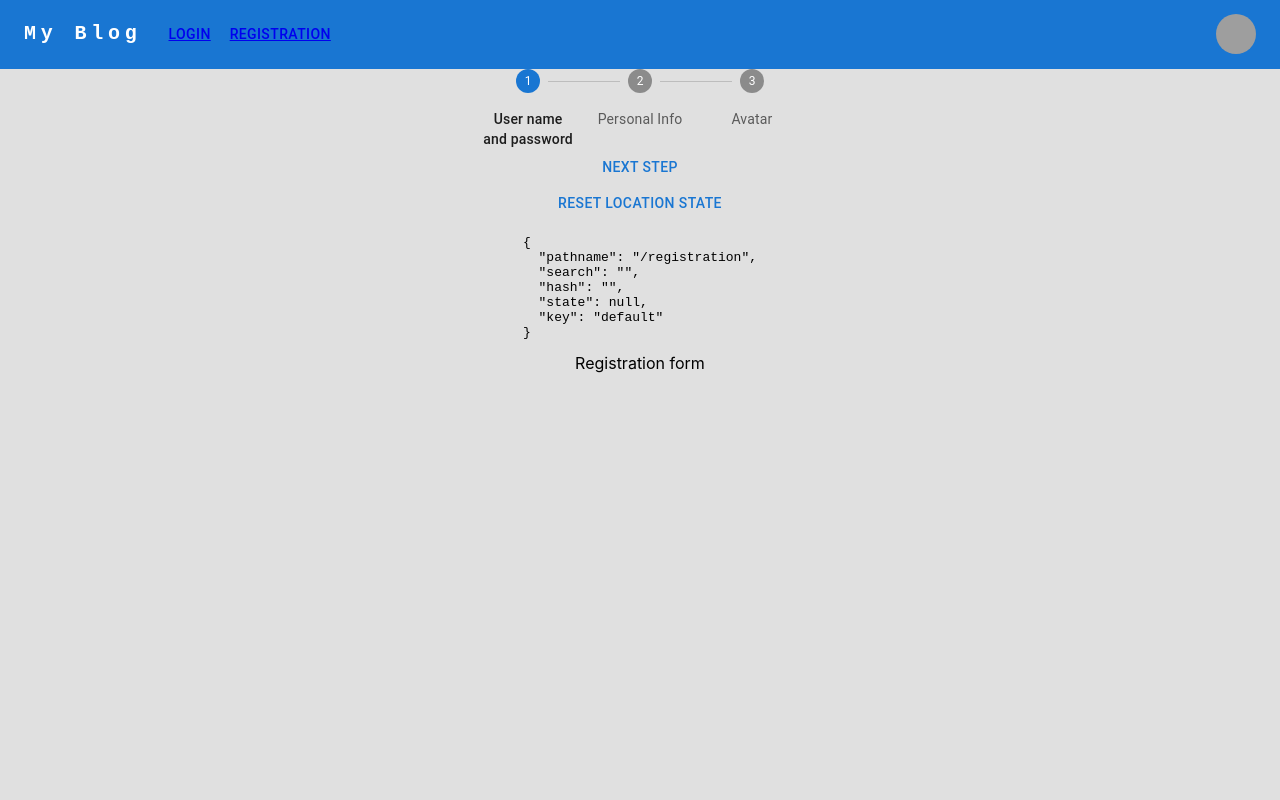
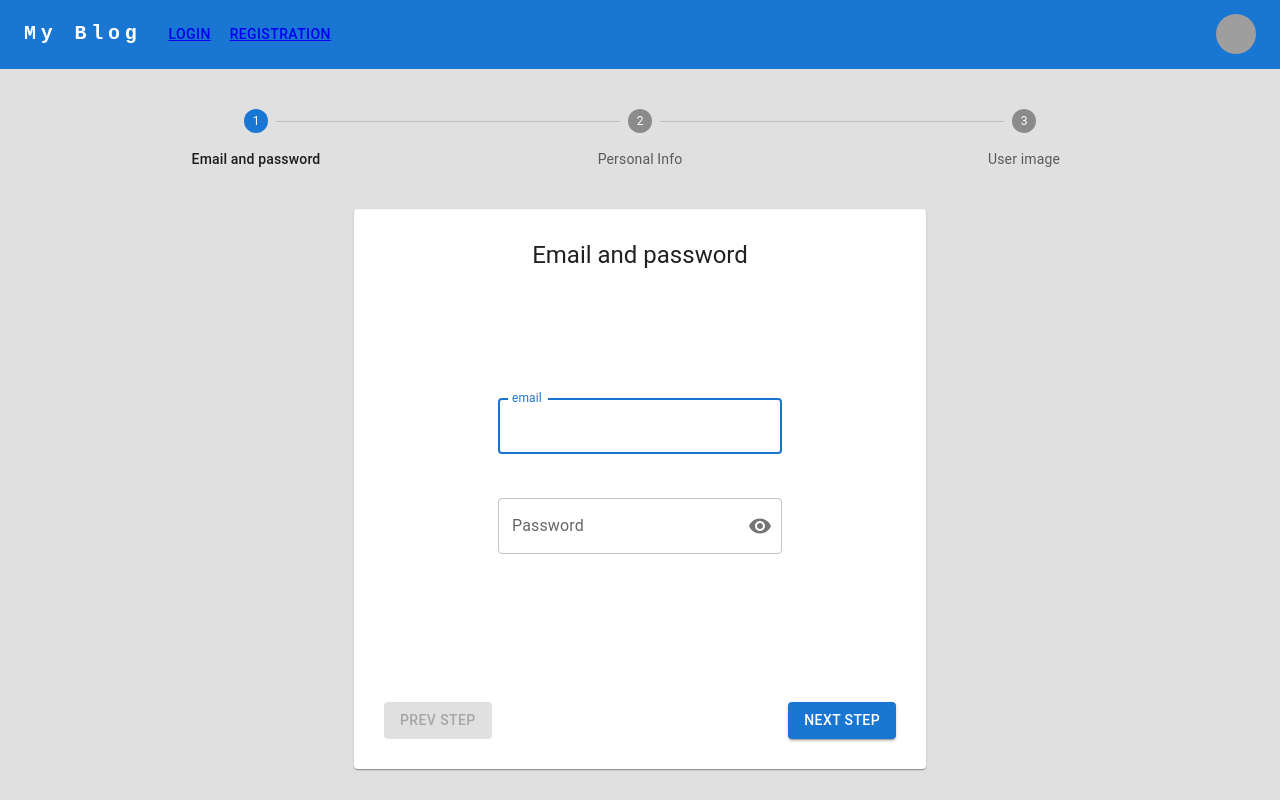
Before and after one commit to FedorowPavel/Blog, a React (Create React App) app in the folder client/: page /registration in a window 1280 px wide. Built offline with nearby package versions, Linux system fonts and the light colour scheme; grey boxes are pictures that could not be loaded.

Commit message:
changing steps logic implemented

```diff
--- a/client/src/common/components/ui/Title.tsx
+++ b/client/src/common/components/ui/Title.tsx
@@ -4,7 +4,7 @@ import {Variant} from "@mui/material/styles/createTypography";
 
 interface TitleProps {
   title: string,
-  variant: Variant,
+  variant?: Variant,
   color?: string,
   gutterBottom?: boolean,
 }
@@ -12,7 +12,7 @@ interface TitleProps {
 const Title: FC<TitleProps> = (
   {
     title,
-    variant,
+    variant = 'h4',
     color= 'text.primary',
     gutterBottom= false
   }
--- /dev/null
+++ b/client/src/features/auth/registration/CredentialsStep.tsx
@@ -0,0 +1,88 @@
+import React, {FC, useCallback, useContext, useEffect} from 'react';
+import {Controller, SubmitHandler, useForm} from "react-hook-form";
+import {LoginFormData, LoginFormFieldsEnum} from "../login/types";
+import {Button, FormGroup, TextField} from "@mui/material";
+import FormFieldWrapper from "../../../common/components/wrappers/FormFieldWrapper";
+import PasswordVisibilityIcon from "../login/PasswordVisibilityIcon";
+import {RegistrationContext, RegistrationType} from "./RegistrationContext";
+
+const CredentialsStep: FC = () => {
+
+  const {control, handleSubmit, formState: {isValid, errors}, getValues, setValue, watch} = useForm<LoginFormData>({
+      defaultValues: {
+        email: '',
+        password: '',
+        showPassword: false
+      },
+      mode: 'all'
+    }
+  );
+  const onSubmit: SubmitHandler<LoginFormData> = data => {
+    console.log(data)
+  };
+
+  const toggleShowPassword = useCallback(() => {
+    setValue('showPassword', !getValues().showPassword)
+  }, [])
+
+
+  return (
+    <form onSubmit={handleSubmit(onSubmit)}>
+      <FormGroup sx={{ display: "flex",  flexDirection: "column"}}>
+
+        <Controller
+          name="email"
+          control={control}
+          rules={{
+            required:{value: true, message: 'This field is required'},
+            pattern: {value: /^\w+@[a-zA-Z_]+?\.[a-zA-Z]{2,3}$/, message: 'It is not email'}
+          }}
+          render={({field}) => (
+            <FormFieldWrapper>
+              <TextField
+                {...field}
+                fullWidth
+                error={!!errors[LoginFormFieldsEnum.EMAIL]}
+                helperText={errors[LoginFormFieldsEnum.EMAIL]?.message}
+                autoFocus
+                id='email'
+                type='email'
+                label='email'
+                autoComplete='new-password'
+              />
+            </FormFieldWrapper>
+          )}
+        />
+
+        <Controller
+          name="password"
+          control={control}
+          rules={{
+            required: {value: true, message: 'This field is required'},
+            minLength: {value: 6, message: 'Min number is 6'},
+            maxLength: {value: 12, message: 'Max number is 12'}
+          }}
+          render={({field}) => (
+            <FormFieldWrapper>
+              <TextField
+                {...field}
+                id='password'
+                type={getValues().showPassword ? 'text' : 'password'}
+                label="Password"
+                autoComplete='off'
+                error={!!errors[LoginFormFieldsEnum.PASSWORD]}
+                helperText={errors[LoginFormFieldsEnum.PASSWORD]?.message}
+                InputProps={{
+                  endAdornment: <PasswordVisibilityIcon watch={watch} toggleShowPassword={toggleShowPassword}/>
+                }}
+              />
+            </FormFieldWrapper>
+          )}
+        />
+      </FormGroup>
+    </form>
+  );
+
+};
+
+export default CredentialsStep;
--- /dev/null
+++ b/client/src/features/auth/registration/ImageStep.tsx
@@ -0,0 +1,30 @@
+import React, {FC, useCallback} from 'react';
+import {Controller, SubmitHandler, useForm} from "react-hook-form";
+import {LoginFormData, LoginFormFieldsEnum} from "../login/types";
+import {Button, FormGroup, Input, TextField} from "@mui/material";
+import FormFieldWrapper from "../../../common/components/wrappers/FormFieldWrapper";
+import PasswordVisibilityIcon from "../login/PasswordVisibilityIcon";
+
+const ImageStep: FC = () => {
+  const {control, handleSubmit, formState: {isValid, errors}, getValues, setValue, watch} = useForm<any>({
+      defaultValues: {
+      },
+      mode: 'all'
+    }
+  );
+  const onSubmit: SubmitHandler<LoginFormData> = data => {
+    console.log(data)
+  };
+
+  const toggleShowPassword = useCallback(() => {
+    setValue('showPassword', !getValues().showPassword)
+  }, [])
+
+  return (
+    <form onSubmit={handleSubmit(onSubmit)}></form>
+  );
+
+
+};
+
+export default ImageStep;
--- /dev/null
+++ b/client/src/features/auth/registration/PersonalInfoStep.tsx
@@ -0,0 +1,72 @@
+import React, {FC, useCallback} from 'react';
+import {Controller, SubmitHandler, useForm} from "react-hook-form";
+import {LoginFormData, LoginFormFieldsEnum, PersonalInfoFormData} from "../login/types";
+import {Button, FormGroup, MenuItem, Select, TextField} from "@mui/material";
+import FormFieldWrapper from "../../../common/components/wrappers/FormFieldWrapper";
+import PasswordVisibilityIcon from "../login/PasswordVisibilityIcon";
+
+const PersonalInfoStep: FC = () => {
+  const {control, handleSubmit, formState: {isValid, errors}, getValues, setValue, watch} = useForm<PersonalInfoFormData>({
+      defaultValues: {
+        phone: '',
+        gender: '',
+        nationality: ''
+      },
+      mode: 'all'
+    }
+  );
+  const onSubmit: SubmitHandler<PersonalInfoFormData> = data => {
+    console.log(data)
+  };
+
+  const toggleShowPassword = useCallback(() => {
+  }, [])
+
+  return (
+    <form onSubmit={handleSubmit(onSubmit)}>
+      <FormGroup sx={{ display: "flex",  flexDirection: "column"}}>
+
+        <Controller
+          name="phone"
+          control={control}
+          render={({field}) => (
+            <FormFieldWrapper>
+              <TextField
+                {...field}
+                fullWidth
+                autoFocus
+                id='phone'
+                type='tel'
+                label='Phone'
+                autoComplete='off'
+              />
+            </FormFieldWrapper>
+          )}
+        />
+
+        <Controller
+          name="nationality"
+          control={control}
+          render={({field}) => (
+            <FormFieldWrapper>
+              <TextField
+                {...field}
+                fullWidth
+                autoFocus
+                id='nationality'
+                type='text'
+                label='Nationality'
+                autoComplete='off'
+              />
+            </FormFieldWrapper>
+          )}
+        />
+
+      </FormGroup>
+    </form>
+  );
+
+
+};
+
+export default PersonalInfoStep;
--- a/client/src/features/auth/registration/Registration.tsx
+++ b/client/src/features/auth/registration/Registration.tsx
@@ -1,22 +1,9 @@
-import React, {useEffect} from 'react';
+import React, {createContext, useContext, useEffect, useState} from 'react';
 import {Box, Button, Step, StepLabel, Stepper} from "@mui/material";
-import RegistrationForm from "./RegistrationForm";
-import { useLocation, useNavigate } from 'react-router-dom';
-
-
-const steps = [
-  'User name and password',
-  'Personal Info',
-  'Avatar',
-];
+import {useStep} from "./useStep";
 
 const Registration = () => {
-  const location = useLocation()
-  const navigate = useNavigate();
-
-  useEffect(() => {
-    console.log(location)
-  }, [])
+  const {currentStepNumber, currentStepComponent, steps} = useStep()
 
   return (
       <Box sx={{
@@ -26,18 +13,27 @@ const Registration = () => {
         alignItems: 'center',
         justifyContent: 'center'
       }}>
-      <Stepper activeStep={location.state || 0} alternativeLabel>
-        {steps.map((label) => (
-        <Step key={label}>
-          <StepLabel>{label}</StepLabel>
+        <>
+          <Stepper
+            activeStep={currentStepNumber}
+            alternativeLabel
+            sx={{
+              width: '90vw',
+              margin: '40px 0'
+            }}
+          >
+            {steps.map(({title}) => (
+              <Step key={title}>
+                <StepLabel>{title}</StepLabel>
               </Step>
             ))}
           </Stepper>
-      <Button title='change location state' onClick={() => navigate({}, {state: location.state + 1})}>next step</Button>
-      <Button title='change location state' onClick={() => navigate({}, {state: 0})}>reset location state</Button>
-      <pre>{JSON.stringify(location, null, 2)}</pre>
-    <RegistrationForm/>
+
+          {currentStepComponent()}
+          {/*<pre>{JSON.stringify(location, null, 2)}</pre>*/}
+        </>
       </Box>
+
   );
 };
 
--- /dev/null
+++ b/client/src/features/auth/registration/RegistrationContext.tsx
@@ -0,0 +1,8 @@
+import {createContext} from "react";
+
+export type RegistrationType = {
+  isCurrentStepValid: boolean;
+  setIsCurrentStepValid: (state: boolean) => void;
+}
+
+export const RegistrationContext = createContext<RegistrationType | undefined>(undefined)
--- a/client/src/features/auth/registration/RegistrationForm.tsx
+++ /dev/null
@@ -1,11 +0,0 @@
-import React, {FC} from 'react';
-
-const RegistrationForm: FC = () => {
-  return (
-    <div>
-      Registration form
-    </div>
-  );
-};
-
-export default RegistrationForm;
--- /dev/null
+++ b/client/src/features/auth/registration/StepWrapper.tsx
@@ -0,0 +1,45 @@
+import React, {createContext, FC, ReactNode, useContext, useEffect, useState} from 'react';
+import Title from "../../../common/components/ui/Title";
+import {Box, Button, Card} from "@mui/material";
+import {useStep} from "./useStep";
+import {RegistrationType} from "./RegistrationContext";
+
+type Props = {
+  title: string,
+  children: ReactNode
+}
+
+const StepWrapper: FC<Props> = ({title, children}) => {
+  const {nextStep, prevStep, prevIsDisabled, isLastStep} = useStep()
+
+  return (
+      <Card sx={{
+        minHeight: '500px',
+        width: '40vw',
+        display: 'flex',
+        flexDirection: 'column',
+        alignItems: 'center',
+        justifyContent: 'space-between',
+        padding: '30px'
+      }}>
+        <Title title={title} variant={'h5'}/>
+
+        {children}
+        <Box sx={{
+          width: '100%',
+          display: 'flex',
+          justifyContent: 'space-between'
+        }}>
+          <Button variant={'contained'} onClick={prevStep} disabled={prevIsDisabled}>Prev Step</Button>
+          {
+            !isLastStep
+              ? <Button variant={'contained'} onClick={nextStep}>Next Step</Button>
+              : <Button variant={'contained'} onClick={nextStep}>Register</Button>
+          }
+        </Box>
+      </Card>
+
+  );
+};
+
+export default StepWrapper;
--- /dev/null
+++ b/client/src/features/auth/registration/models.ts
@@ -0,0 +1,12 @@
+import {FC} from "react";
+
+export interface RegistrationStep {
+  title: string,
+  component: FC,
+}
+
+export enum StepTitlesEnum {
+  CREDENTIALS = 'Email and password',
+  PERSONAL_INFO = 'Personal Info',
+  USER_IMAGE = 'User image'
+}
--- /dev/null
+++ b/client/src/features/auth/registration/useStep.ts
@@ -0,0 +1,43 @@
+import {useLocation, useNavigate} from "react-router-dom";
+import CredentialsStep from "./CredentialsStep";
+import PersonalInfoStep from "./PersonalInfoStep";
+import ImageStep from "./ImageStep";
+import {RegistrationStep, StepTitlesEnum} from "./models";
+import StepWrapper from "./StepWrapper";
+
+const steps: RegistrationStep[] = [
+  {title: StepTitlesEnum.CREDENTIALS, component: CredentialsStep},
+  {title: StepTitlesEnum.PERSONAL_INFO, component: PersonalInfoStep},
+  {title: StepTitlesEnum.USER_IMAGE, component: ImageStep},
+]
+
+export function useStep() {
+  const location = useLocation()
+  const navigate = useNavigate();
+
+  const currentStepComponent = () => {
+    if(!currentStepNumber) {
+      return StepWrapper({title: steps[0].title, children: steps[0].component({})})
+    }
+    return StepWrapper({title: steps[currentStepNumber].title, children: steps[currentStepNumber].component({})})
+  }
+
+  const nextStep = () => {
+    navigate({}, {state: location.state === steps.length - 1 ? location.state : location.state + 1})
+  }
+
+  const prevStep = () => {
+    navigate({}, {state: location.state === 0 ? 0 : location.state - 1})
+  }
+
+  const initStep = () => {
+    navigate({}, {state: 0})
+  }
+
+  const currentStepNumber = location.state || 0
+
+  const prevIsDisabled = !location.state
+  const isLastStep = location.state === steps.length - 1
+
+  return {nextStep, prevStep, initStep, currentStepNumber, currentStepComponent, steps, prevIsDisabled, isLastStep}
+}
```
Also changed, not shown: client/src/features/auth/login/types.ts (+10 -0 lines), 1 other file (tests, documents, lock files or other folders). Lines whose indentation alone changed are shown as unchanged.
